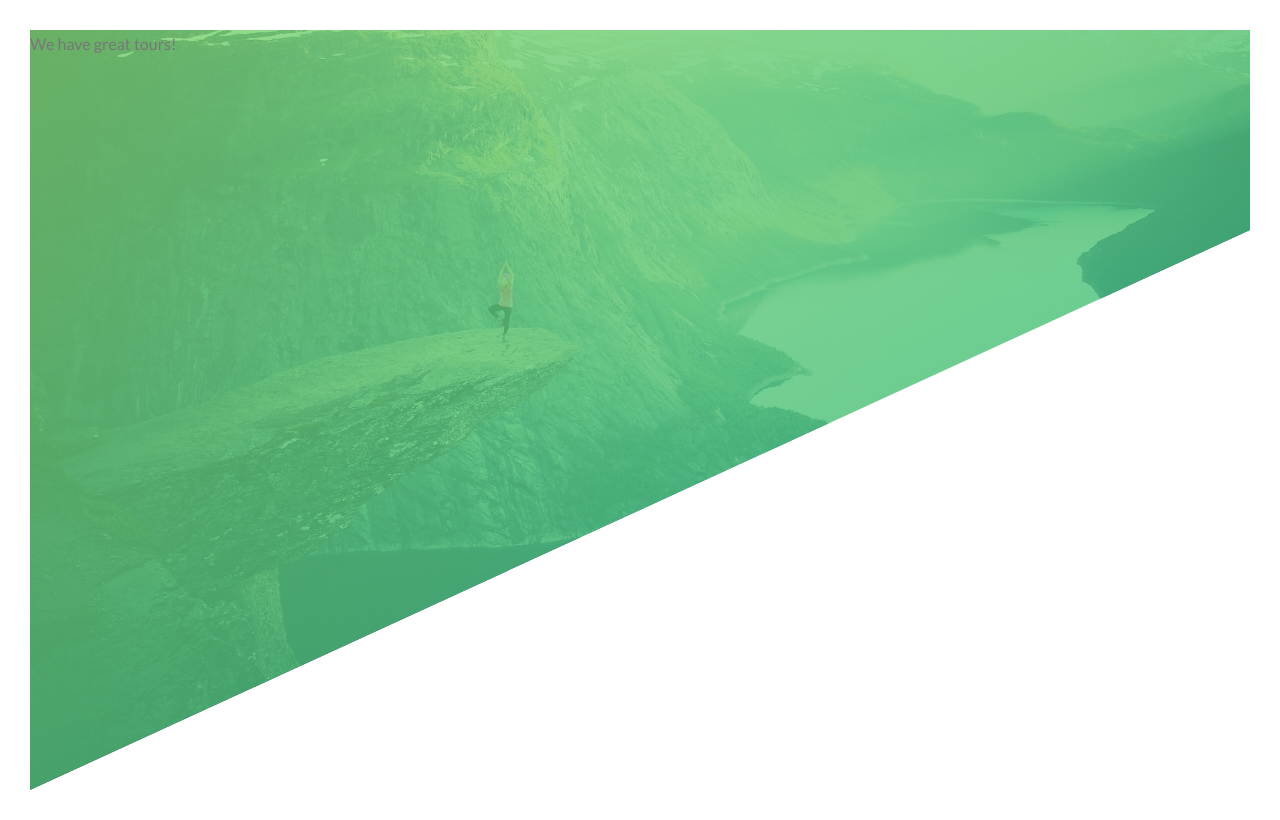
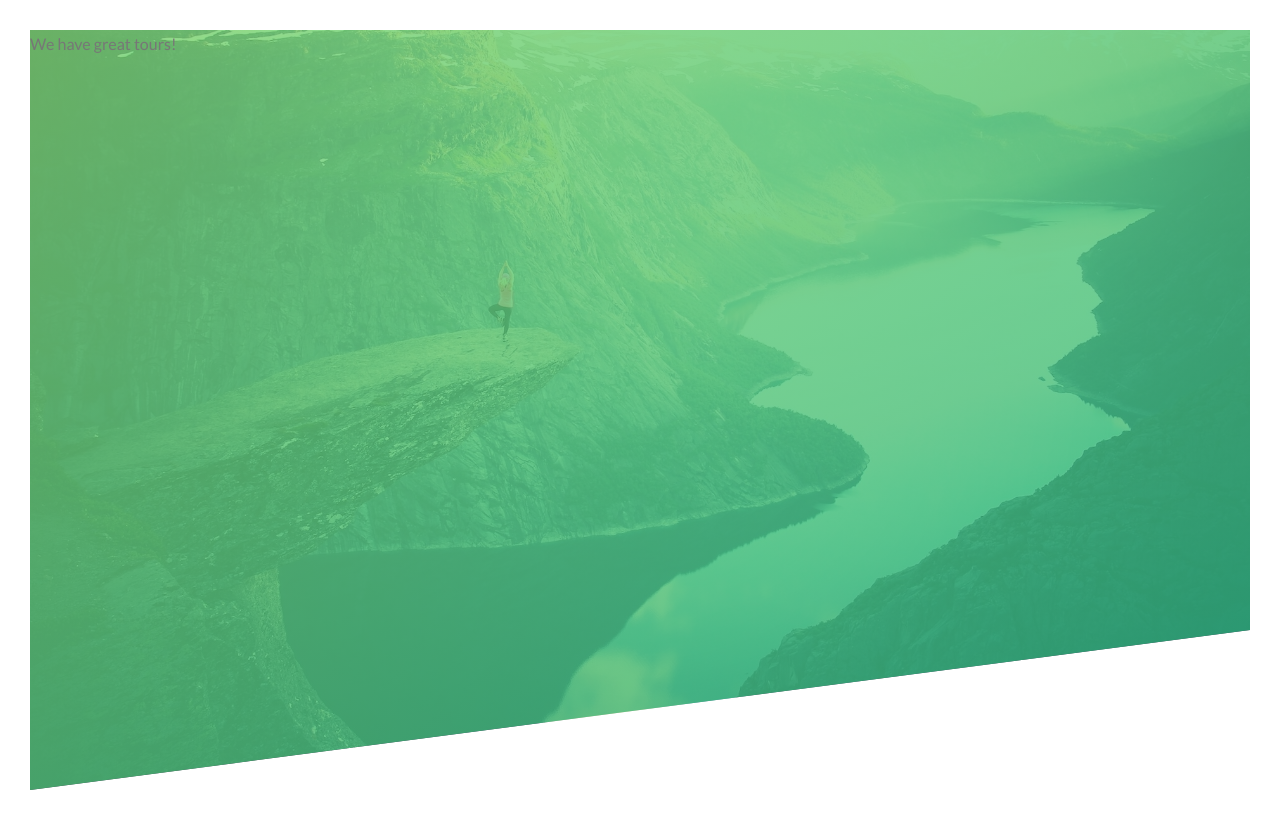
Before and after one commit to ramon-villarreal-leal/css-sass-practice, a plain HTML site: page Na/index.html in a window 1280 px wide. Drawn offline with Linux system fonts and the light colour scheme.

Commit message:
updating for some reason github not updating the day before

```diff
--- a/Na/css/style.css
+++ b/Na/css/style.css
@@ -34,5 +34,8 @@ body {
     background-size: cover;
     background-position: top;
 
-    clip-path: polygon(0 0, 100% 0, 100% 200px,0 100%);
+    clip-path: polygon(0 0, 100% 0, 100% 75vh,0 100%);
+
+    /*Make a triangle*/
+    /*clip-path: polygon(50% 0, 100% 100%, 0 100%);*/
 }
```
